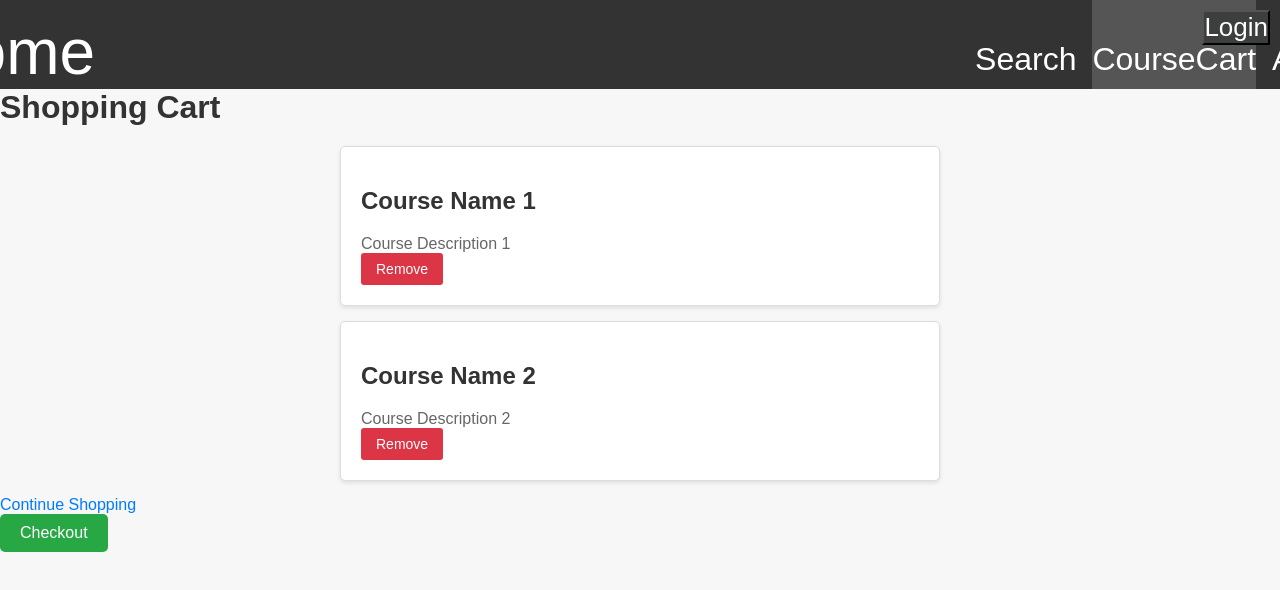
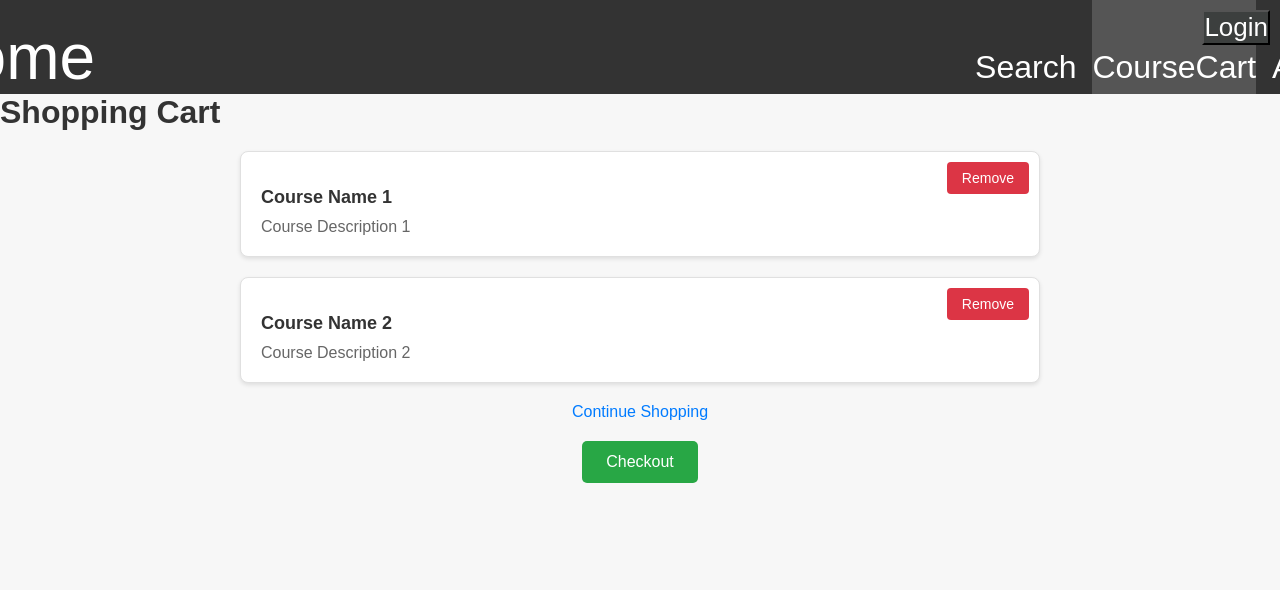
Before and after one commit to shuyiwan/Course_Sys_Rec, a React (Create React App) app in the folder MVP/frontend/: page /coursecart in a window 1280 px wide. Shown: the top 590 px of the page. Built offline with nearby package versions, Linux system fonts and the light colour scheme.

Commit message:
Made some minor changes to the layout... keeping basic structure until we decide on a theme

```diff
--- a/MVP/frontend/src/Pages/CourseCart.js
+++ b/MVP/frontend/src/Pages/CourseCart.js
@@ -14,7 +14,6 @@ export default function CourseCart() {
     ]);
 
     function removeItem(index) {
-        // Implement logic to remove the corresponding item from the cart
         const updatedCart = [...cartItems];
         updatedCart.splice(index, 1);
         setCartItems(updatedCart);
@@ -24,34 +23,19 @@ export default function CourseCart() {
         <div>
             <h1>Shopping Cart</h1>
 
-            {/* Shopping Cart Content */}
             <div id="shopping-cart">
-                {/* Mapping through cart items */}
                 {cartItems.map((item, index) => (
                     <div className="cart-item" key={index}>
+                        <button className="remove-item" onClick={() => removeItem(index)}>Remove</button>
                         <h2>{item.name}</h2>
                         <p>{item.description}</p>
-                        <button className="remove-item" onClick={() => removeItem(index)}>Remove</button>
                     </div>
                 ))}
             </div>
 
-            {/* Continue Shopping Link */}
             <a href="searchpage.html">Continue Shopping</a>
 
-            {/* Checkout Button */}
             <button id="checkout-button">Checkout</button>
-
-            {/* Add your JavaScript files here for dynamic behavior */}
-            <script>
-                {`
-                    function removeItem(index) {
-                        // Implement logic to remove the corresponding item from the cart
-                        var cartItem = document.getElementsByClassName('cart-item')[index];
-                        cartItem.parentNode.removeChild(cartItem);
-                    }
-                `}
-            </script>
         </div>
     );
 }
--- a/MVP/frontend/src/Styles/CourseCart.css
+++ b/MVP/frontend/src/Styles/CourseCart.css
@@ -15,21 +15,29 @@ h1 {
 }
 
 #shopping-cart {
-    max-width: 600px;
+    max-width: 800px;
     margin: 0 auto;
 }
 
 .cart-item {
+    position: relative;
     background-color: #fff;
-    border: 1px solid #ddd;
+    border: 1px solid #e0e0e0;
     padding: 20px;
-    margin-bottom: 15px;
-    border-radius: 5px;
+    margin-bottom: 20px;
+    border-radius: 8px;
     box-shadow: 0 2px 4px rgba(0, 0, 0, 0.1);
+    transition: transform 0.3s ease-in-out;
+}
+
+.cart-item:hover {
+    transform: scale(1.02);
 }
 
 .cart-item h2 {
     color: #333;
+    font-size: 18px;
+    margin-bottom: 10px;
 }
 
 .cart-item p {
@@ -37,13 +45,16 @@ h1 {
 }
 
 .remove-item {
+    position: absolute;
+    top: 10px;
+    right: 10px;
     background-color: #dc3545;
     color: #fff;
     border: none;
     padding: 8px 15px;
     cursor: pointer;
     font-size: 14px;
-    border-radius: 3px;
+    border-radius: 4px;
 }
 
 .remove-item:hover {
@@ -52,19 +63,22 @@ h1 {
 
 a {
     display: block;
-    margin-top: 15px;
+    margin-top: 20px;
     color: #007bff;
     text-decoration: none;
+    text-align: center;
 }
 
 button#checkout-button {
     background-color: #28a745;
     color: #fff;
     border: none;
-    padding: 10px 20px;
+    padding: 12px 24px;
     cursor: pointer;
     font-size: 16px;
     border-radius: 5px;
+    margin: 20px auto;
+    display: block;
 }
 
 button#checkout-button:hover {
```
